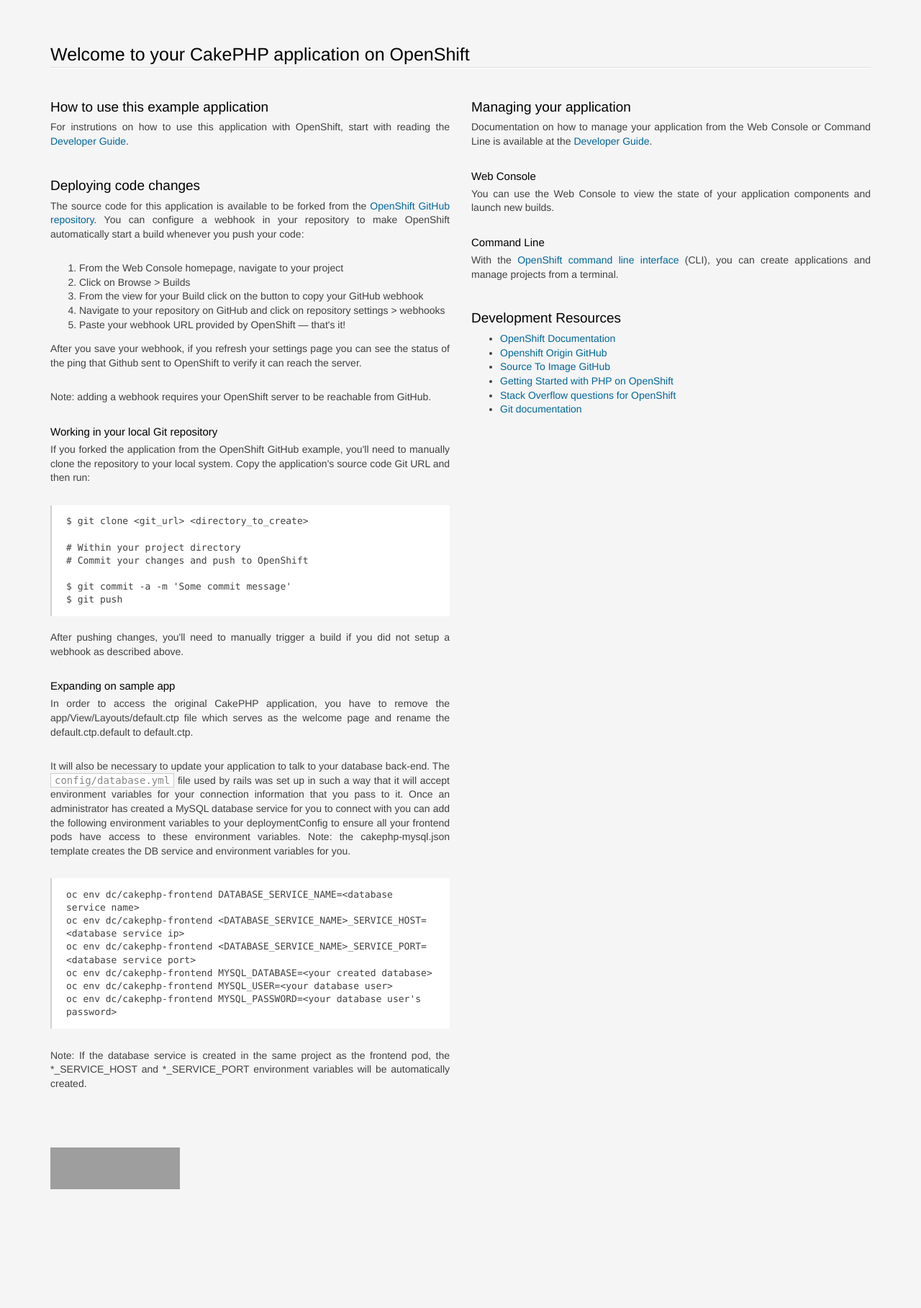
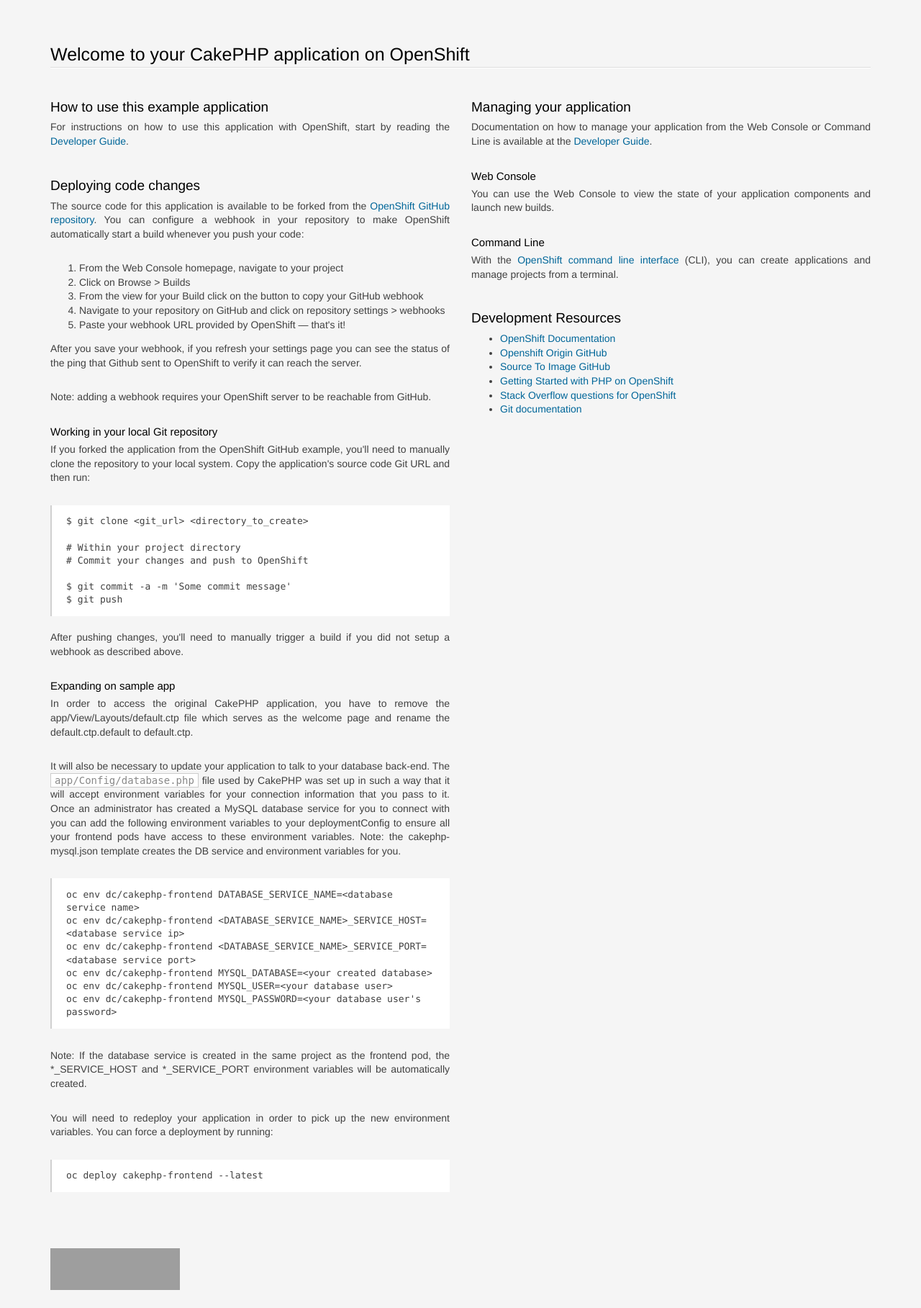
Before and after one commit to sclorg/cakephp-ex, a CakePHP app: the page made by app/View/Pages/home.ctp in a window 1280 px wide. Shown: the whole page at 72% size. Before the commit the page ends 1652 px from the top, so only its background shows below. Run offline with PHP 8.4 and a stand-in for CakePHP, Linux system fonts and the light colour scheme; the template is opened without the code that fills it, so the values that code supplies are empty; some libraries are stand-ins or nearby versions; grey boxes are pictures that could not be loaded.

Commit message:
cleanup and standardize docs

```diff
--- a/app/View/Layouts/default.ctp
+++ b/app/View/Layouts/default.ctp
@@ -218,7 +218,7 @@ pre {
           <section class='col-xs-12 col-sm-6 col-md-6'>
             <section>
               <h2>How to use this example application</h2>
-                <p>For instrutions on how to use this application with OpenShift, start with reading the <a href="http://docs.openshift.org/latest/dev_guide/templates.html#using-the-quickstart-templates">Developer Guide</a>.</p>
+                <p>For instructions on how to use this application with OpenShift, start by reading the <a href="http://docs.openshift.org/latest/dev_guide/templates.html#using-the-quickstart-templates">Developer Guide</a>.</p>
 
               <h2>Deploying code changes</h2>
                 <p>
@@ -256,7 +256,7 @@ $ git push</pre>
                   the default.ctp.default to default.ctp.
                   </p>
                   <p>
-                  It will also be necessary to update your application to talk to your database back-end.  The <code>config/database.yml</code> file used by rails was set up in such a way that it will accept environment variables for your connection information that you pass to it.
+                  It will also be necessary to update your application to talk to your database back-end.  The <code>app/Config/database.php</code> file used by CakePHP was set up in such a way that it will accept environment variables for your connection information that you pass to it.
                   Once an administrator has created a MySQL database service for you to connect with you can add the following environment variables to your deploymentConfig to ensure all your frontend pods have access to these environment variables.
                   Note: the cakephp-mysql.json template creates the DB service and environment variables for you.
 
@@ -273,6 +273,13 @@ oc env dc/cakephp-frontend MYSQL_PASSWORD=&lt;your database user's password&gt;
                   Note: If the database service is created in the same project as the frontend pod,
                   the *_SERVICE_HOST and *_SERVICE_PORT environment variables will be automatically
                   created.
+                  </p>
+                  <p>
+                  You will need to redeploy your application in order to pick up the new environment variables.  You can force a deployment
+                  by running:
+<pre>
+oc deploy cakephp-frontend --latest
+</pre>
                   </p>
 
             </section>
@@ -300,7 +307,6 @@ oc env dc/cakephp-frontend MYSQL_PASSWORD=&lt;your database user's password&gt;
                     <li><a href="http://git-scm.com/documentation">Git documentation</a></li>
                   </ul>
 
-
           </section>
         </div>
 
```
Also changed, not shown: README.md.
